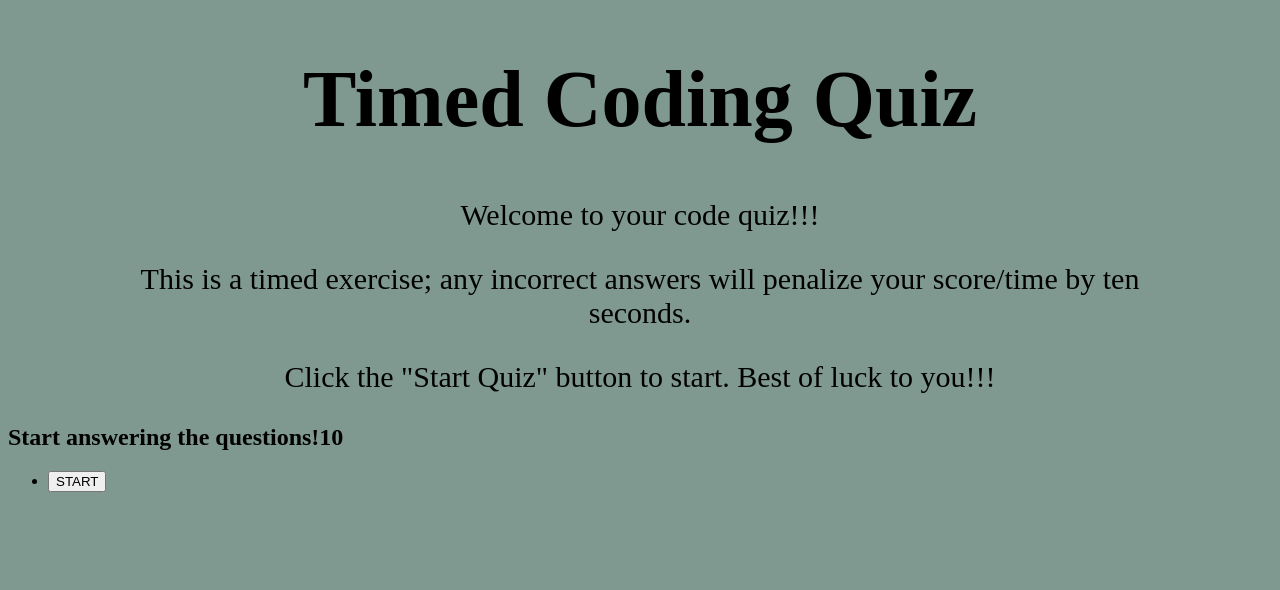
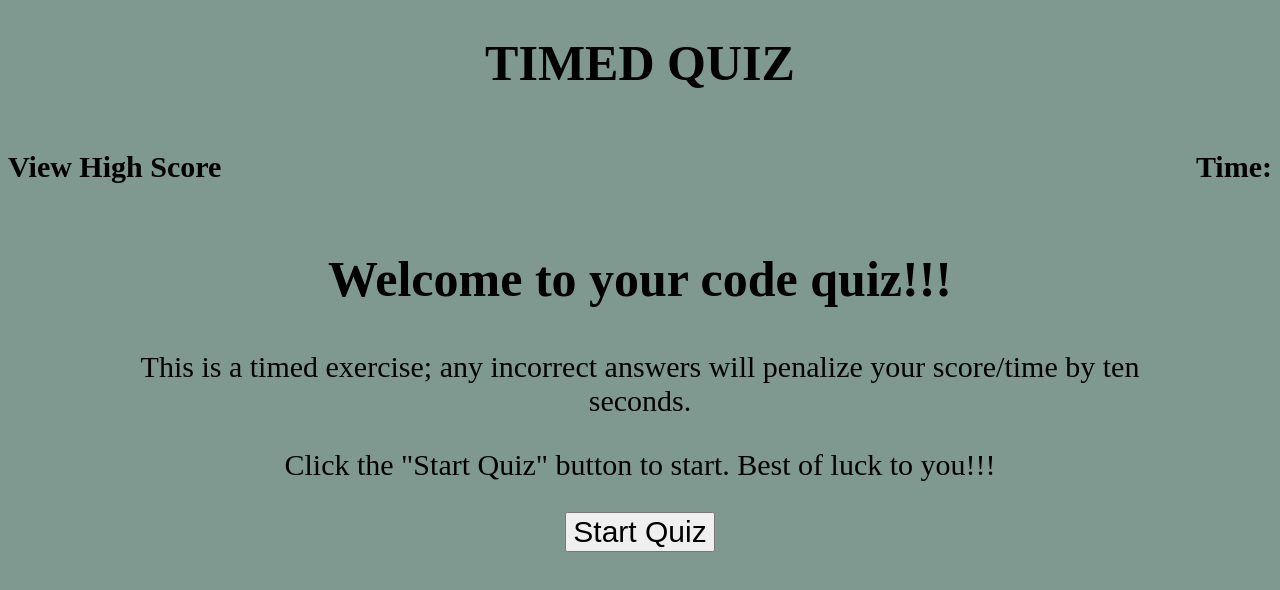
Before and after one commit to z20axa/Timed-Coding-Quiz, a plain HTML site: page index.html in a window 1280 px wide. Drawn offline with Linux system fonts and the light colour scheme.

Commit message:
Revises the HTML code to add different sections for each displayed page and their style in the CSS sheet

```diff
--- a/assets/css/style.css
+++ b/assets/css/style.css
@@ -2,12 +2,8 @@ body{
   background: rgb(127, 153, 144);
 }
 
-.hidden{
-  display: none;
-}
-
-h1 {
-  font-size: 80px;
+h1, h2 {
+  font-size: 50px;
   text-align: center;
 }
 
@@ -17,3 +13,65 @@ p {
   padding-left: 120px;
   padding-right: 120px;
 }
+
+#navbar {
+  display: flex;
+  justify-content: space-between;
+}
+
+#viewhighscoreHeader {
+  font-size: 30px;
+}
+
+#timeHeader {
+  font-size: 30px;
+}
+
+#mainSection {
+  display: block;
+}
+
+/* #welcomeSection {
+  display: none;
+
+}
+
+#questionsSection {
+  display: none;
+}
+
+#alldoneSection {
+  display: none;
+}
+
+#highscoreSection {
+  display: none;
+} */
+
+#welcomebuttonSection {
+  display: flex;
+  justify-content: center;
+}
+
+#startquizButton, #gobackButton, #clearhighscoreButton, #initialsButton {
+  font-size: 30px;
+  text-align: center;
+}
+
+#startquizButton:hover, #gobackButton:hover, #clearhighscoreButton:hover, #initialsButton:hover {
+  color: purple;
+}
+
+#form {
+  font-size: 30px;
+  text-align: center;
+}
+
+#highscorepageButtons {
+  display: flex;
+  justify-content: center;
+}
+
+#initials {
+  font-size: 30px;
+}
--- a/assets/js/main.js
+++ b/assets/js/main.js
@@ -1,3 +1,4 @@
+// Acceptance Criteria
 // GIVEN I am taking a code quiz
 // WHEN I click the start button
 // THEN a timer starts and I am presented with a question
@@ -12,16 +13,49 @@
 
 // -------------------------------------------------------------------------------------------------------------------------------------------
 // -------------------------------------------------------------------------------------------------------------------------------------------
-// -------------------------------------------------------------------------------------------------------------------------------------------
-// -------------------------------------------------------------------------------------------------------------------------------------------
 
-// this is the starting point for this commentary,
-// please add more steps
-// there may be more steps and corrections to be made in future
-// need a collection of objects that hold the questions
-// need to keep a count of the question that is displayed
-// need to keep score
-// need to keep the time
+// Collection of objects that hold the questions and answers
+var myQuestions = [
+  { // array [0]
+    Question1:"What day is today?",
+    answer1:"Monday",
+    answer2:"Thursday",
+    correctAnswer:"Thursday"
+  },
+  { // array [1]
+    Question2:"What day is yesterday?",
+    answer1:"Monday",
+    answer2:"Wednesday",
+    correctAnswer:"Wednesday"
+  },
+  { // array [2]
+    Question3:"What day is yesterday?",
+    answer1:"Monday",
+    answer2:"Wednesday",
+    correctAnswer:"Wednesday"
+  },
+  { // array [3]
+    Question4:"What day is yesterday?",
+    answer1:"Monday",
+    answer2:"Wednesday",
+    correctAnswer:"Wednesday"
+  },
+  { // array [4]
+    Question5:"What day is yesterday?",
+    answer1:"Monday",
+    answer2:"Wednesday",
+    correctAnswer:"Wednesday"
+  }
+]
+
+var currentQuestion = 0; // to keep a count of the question that is displayed
+var score = 0; // to keep track of score
+var time = 10; // to keep the quiz time
+
+
+var answers = document.querySelector("#answers");
+var questionEl = document.querySelector("#question");
+var startPageMessage = document.querySelector("#startPageMessage");
 
 
 // function startTimer(){
@@ -62,48 +96,6 @@
 // }
 
 // eventListener here // when i click the start button
-
-
-// -------------------------------------------------------------------------------------------------------------------------------------------
-// -------------------------------------------------------------------------------------------------------------------------------------------
-// -------------------------------------------------------------------------------------------------------------------------------------------
-// -------------------------------------------------------------------------------------------------------------------------------------------
-
-
-// collection of question objects
-var questions = [
-  {
-    q: "Question 1?",
-    id: 1,
-    answers: ["Correct", "Incorrect", "Incorrect"],
-    correct: "Correct"
-  },
-  {
-    q: "Question 2?",
-    id: 2,
-    answers: ["Correct", "Incorrect", "Incorrect"],
-    correct: "Correct"
-  },
-  {
-    q: "Question 3?",
-    id: 3,
-    answers: ["Correct", "Incorrect", "Incorrect"],
-    correct: "Correct"
-  },
-  {
-    q: "Question 4?",
-    id: 4,
-    answers: ["Correct", "Incorrect", "Incorrect"],
-    correct: "Correct"
-  },
-];
-
-var currentQuestion = 0;
-var ans = 0;
-var answers = document.querySelector("#answers");
-var questionEl = document.querySelector("#question");
-var startPageMessage = document.querySelector("#startPageMessage");
-
 
 function countdown(timer=5) {
   // var timeLeft = 5;
--- a/index.html
+++ b/index.html
@@ -10,58 +10,53 @@
 </head>
 
 <body>
+  <header id="mainheader">
+    <h1>TIMED QUIZ</h1>
+  </header>
 
-  <header id="startPageMessage">
-    <h1>Timed Coding Quiz</h1>
-    <p>Welcome to your code quiz!!!</p>
+  <nav id="navbar">
+    <h2 id="viewhighscoreHeader">View High Score</h2>
+    <h2 id="timeHeader">Time: <span id="quizTimer"></span></h2>
+  </nav>
+
+  <main id="mainSection">
+    <section style="display:block" id="welcomeSection">
+      <div>
+        <h2>Welcome to your code quiz!!!</h2>
         <p>This is a timed exercise; any incorrect answers will penalize your score/time by ten seconds.</p>
         <p>Click the "Start Quiz" button to start. Best of luck to you!!!</p>
-  </header>
+      </div>
+      <div id="welcomebuttonSection">
+        <button id="startquizButton">Start Quiz</button>
+      </div>
+    </section>
 
-  <main>
-      <section>
+    <section style="display:none" id="questionsSection">
       <h2 id="question"></h2>
       <ul id="answers">
       </ul>
     </section>
+
+    <section style="display:none" id="alldoneSection">
+      <h2>All Done!</h2>
+      <p>Your final score is <span id="finaScore"></span></p>
+      <form id="form">
+        <label for="initials">Enter your initials: </label>
+        <input type="text" name="initials" id="initials" placeholder="AA"/>
+        <button id="initialsButton">Submit</button>
+      </form>
+    </section>
+
+    <section style="display:none" id="highscoreSection">
+      <h2>High Scores</h2>
+      <!-- Placeholder for the high scores -->
+      <div id="highscorepageButtons">
+        <button id="gobackButton">Go Back</button>
+        <button id="clearhighscoreButton">Clear High Scores</button>
+      </div>
+    </section>
   </main>
 
-
-  <!-- <main>
-    <section>
-      <h2 id="heading"></h2>
-      <figure id="kitten"></figure>
-      <ul id="menu">
-      </ul>
-    </section>
-  </main> -->
-
-  <!-- <div class="clearfix">
-      <div class="card">
-        <h2>Sign Up</h2>
-        <form method="POST">
-          <div class="input-group">
-            <label for="email">Email</label>
-            <input type="text" name="email" id="email" placeholder="janedoe@mail.com" />
-          </div>
-          <div class="input-group">
-            <label for="password">Password</label>
-            <input type="password" name="password" id="password" placeholder="supersecure123" />
-          </div>
-          <div id="msg"></div>
-          <button id="sign-up">Sign Up</button>
-        </form>
-      </div>
-
-      <div class="card">
-        <h2>Last Registered User:</h2>
-        <p><strong>Email:</strong> <span id="user-email"></span></p>
-        <p><strong>Password:</strong> <span id="user-password"></span></p>
-      </div>
-    </div> -->
-
   <script src="./assets/js/main.js"></script>
-
 </body>
-
 </html>
```
Lines whose indentation alone changed are shown as unchanged.
